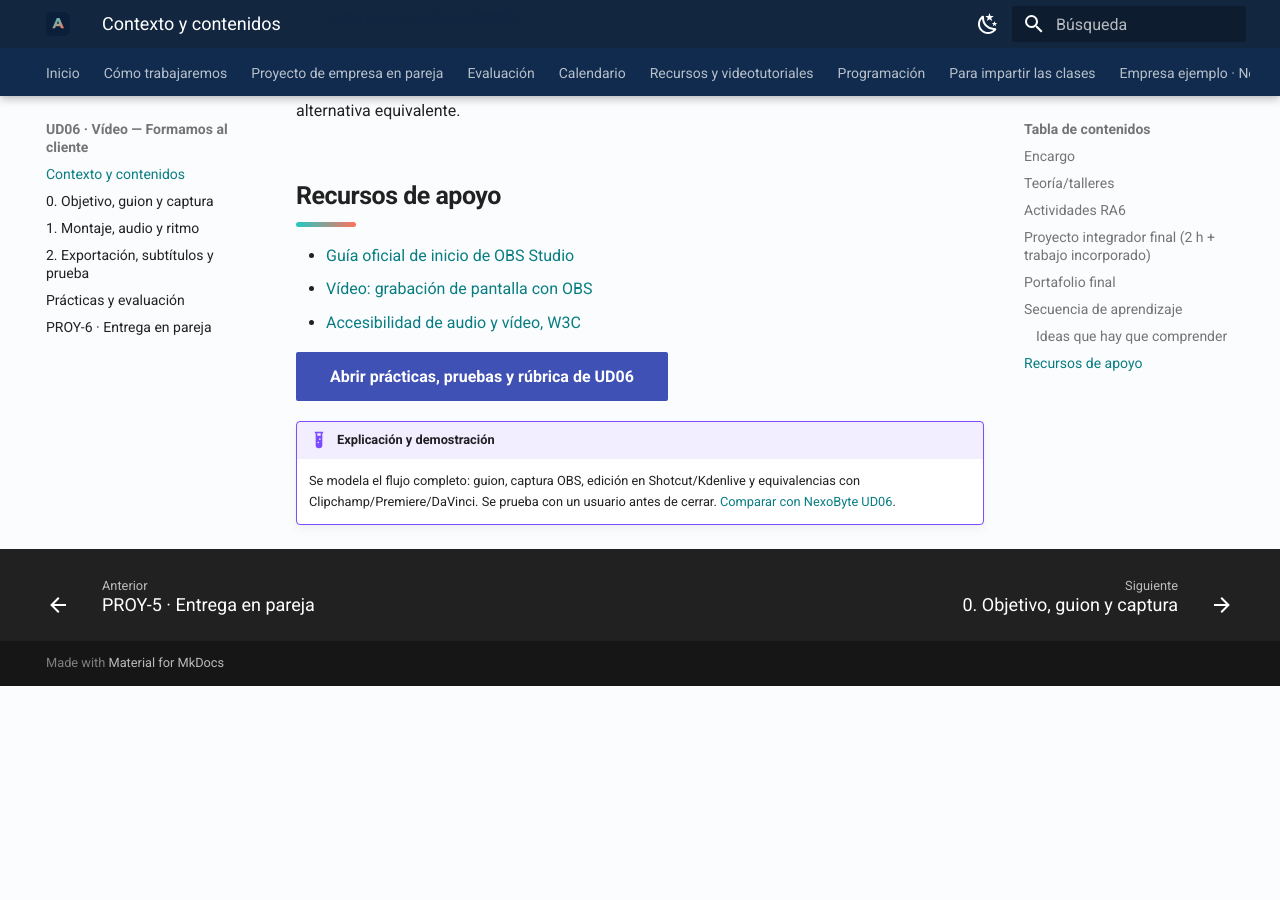
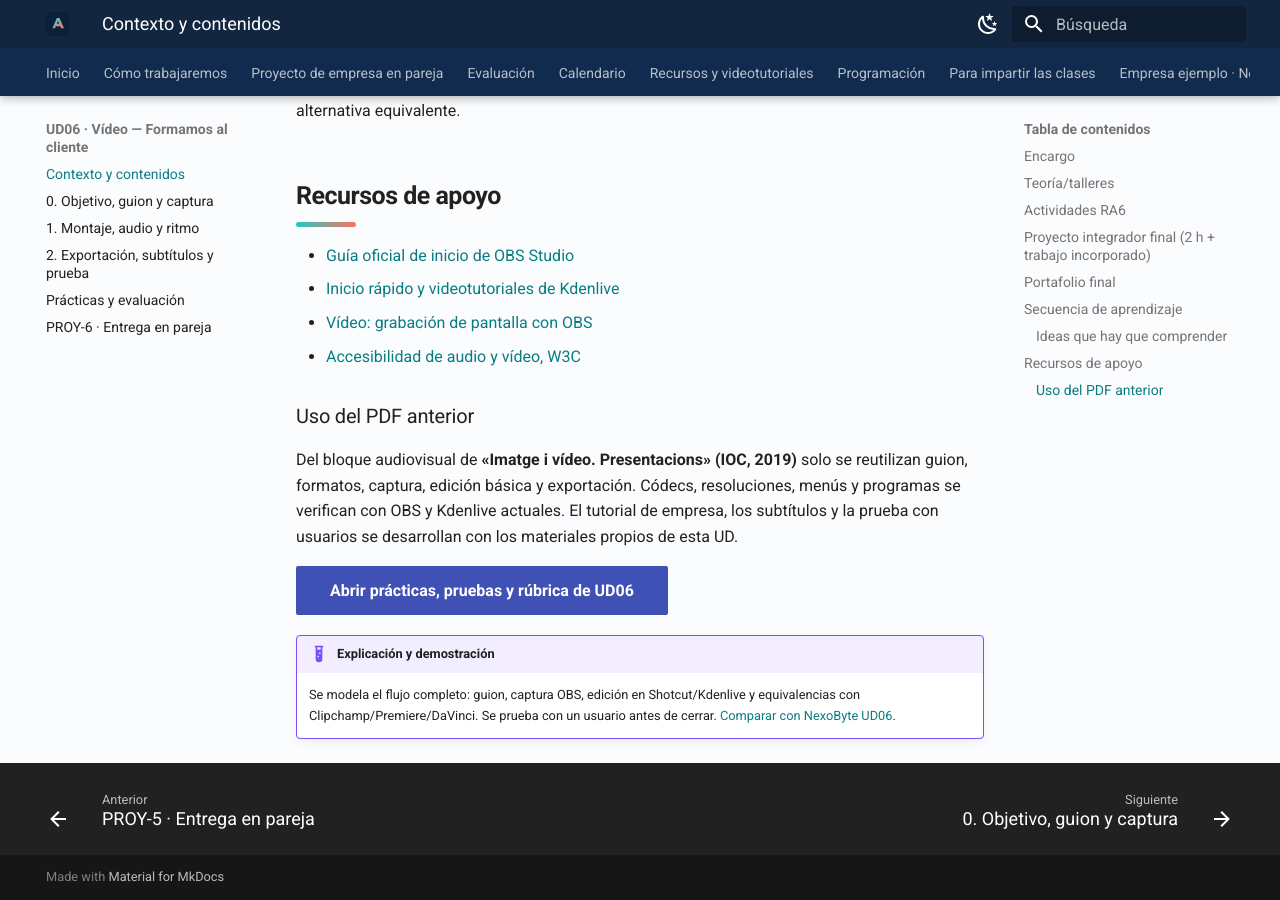
Before and after one commit to davidmolinafernadez/SMX_MEDIO_AOF, an MkDocs documentation site: the page built from .site-src/unidades/ud6.md, in a window 1280 px wide and 900 px high, scrolled down 1969 px. Built offline with MkDocs 1.6.1 and Material for MkDocs 9.7.7, drawn with Linux system fonts in a browser that asks for light colours; before the commit the page ends 2655 px from its top, so only the background shows below that.

Commit message:
docs: actualizar recursos IOC de UD6

```diff
--- a/.site-src/unidades/ud6.md
+++ b/.site-src/unidades/ud6.md
@@ -48,8 +48,13 @@ El archivo final se prueba en otro dispositivo. Debe conservar legibilidad, audi
 ## Recursos de apoyo
 
 - [Guía oficial de inicio de OBS Studio](https://obsproject.com/kb/quick-start-guide)
+- [Inicio rápido y videotutoriales de Kdenlive](https://docs.kdenlive.org/es/getting_started.html)
 - [Vídeo: grabación de pantalla con OBS](https://www.youtube.com/watch?v=xoe9ZOzlfnQ)
 - [Accesibilidad de audio y vídeo, W3C](https://www.w3.org/WAI/media/av/)
+
+### Uso del PDF anterior
+
+Del bloque audiovisual de **«Imatge i vídeo. Presentacions» (IOC, 2019)** solo se reutilizan guion, formatos, captura, edición básica y exportación. Códecs, resoluciones, menús y programas se verifican con OBS y Kdenlive actuales. El tutorial de empresa, los subtítulos y la prueba con usuarios se desarrollan con los materiales propios de esta UD.
 
 [Abrir prácticas, pruebas y rúbrica de UD06](ud6-practicas.md){ .md-button .md-button--primary }
 
```
